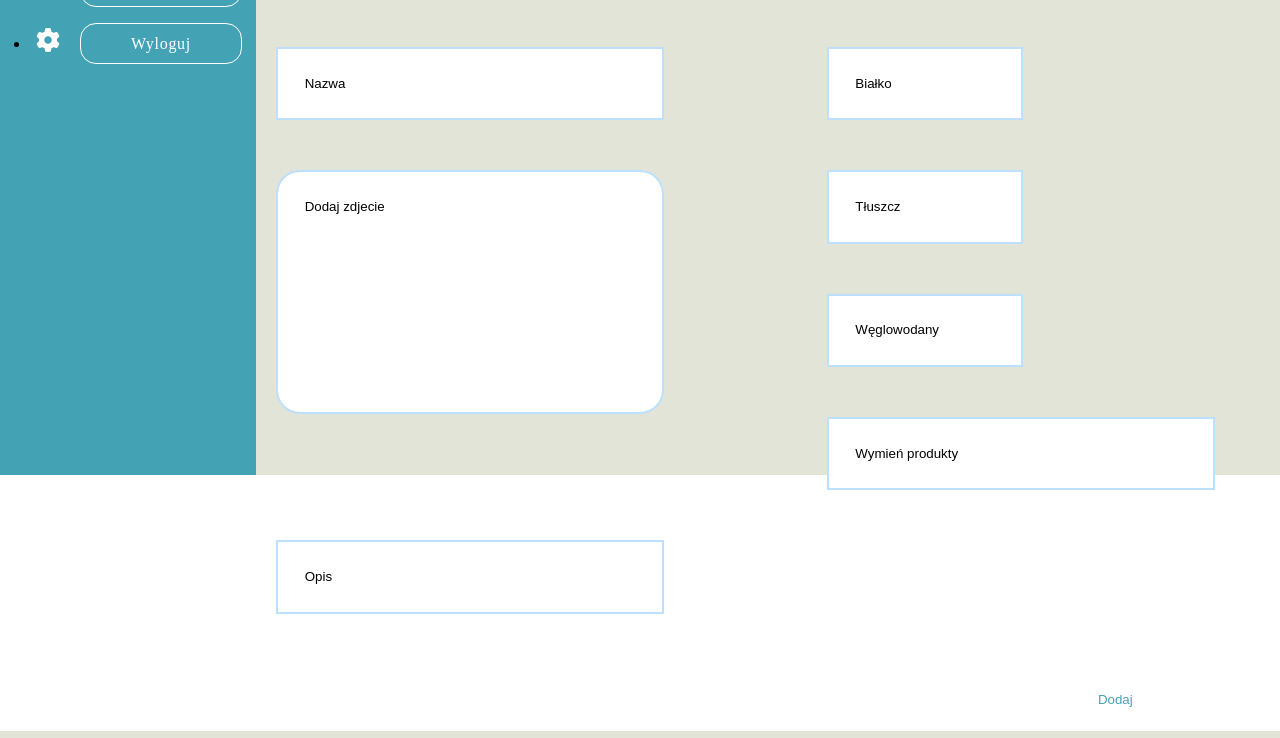
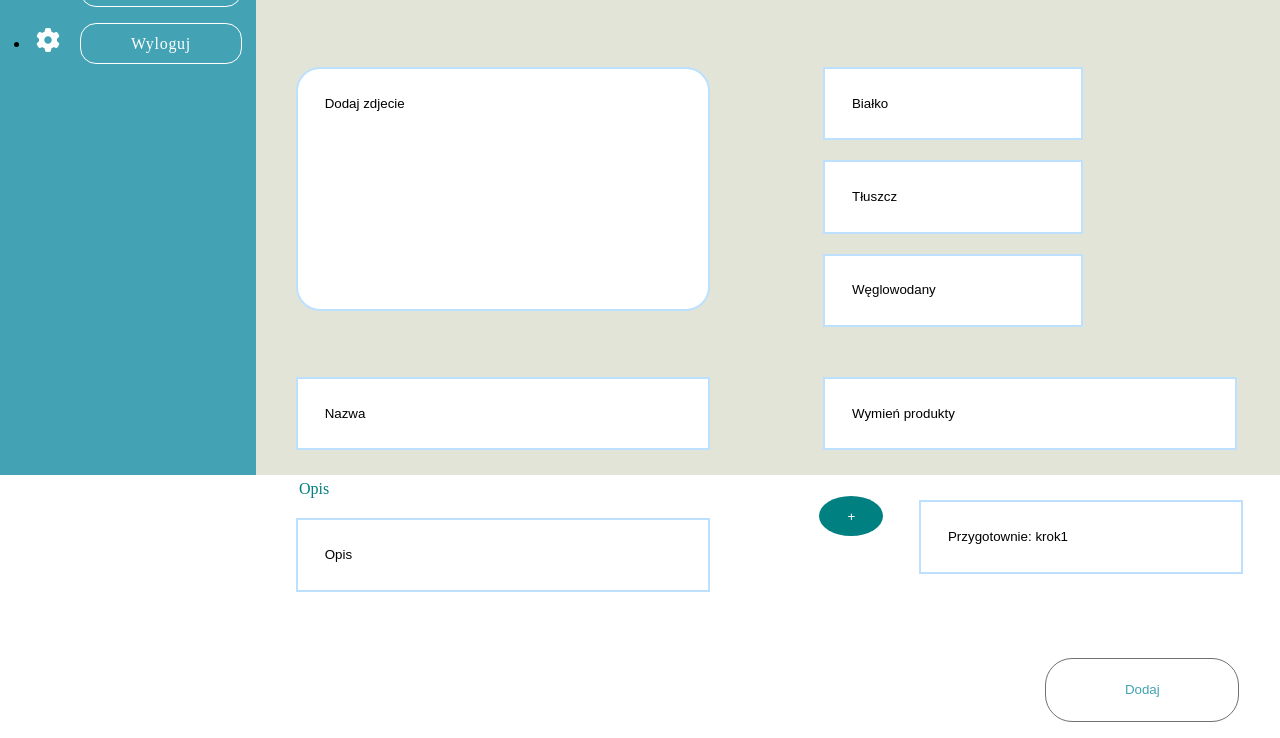
Before and after one commit to grzegorzpryjma99/Aplikacja-webowa, a PHP site: page /public/views/add.html in a window 1280 px wide. Shown: the part 325-1063 px from the top of the page. Run offline with PHP 8.4, Linux system fonts and the light colour scheme; some libraries are stand-ins or nearby versions.

Commit message:
add page for phone

```diff
--- a/public/css/add.css
+++ b/public/css/add.css
@@ -1,6 +1,4 @@
 .add{
-    display: grid;
-    color: teal;
     /*
     grid-template-columns: 1fr 1fr;
     grid-template-rows: auto;
@@ -9,6 +7,9 @@
     "photo products"
     "description steps";
     */
+    display: grid;
+    color: teal;
+    margin: 20px;
     grid-template-columns: repeat(12, [col-start] 1fr);
     grid-gap: 10px;
 
@@ -19,81 +20,91 @@
   }
 
 .name{
-    grid-column: col-start 1/ span 4;
-    grid-row: 1;
+    grid-column: col-start 1/ span 6;
+    grid-row: 2;
 }
 
+.input {
+    background-color: transparent;
+    border: none;
+    border-bottom: 1px solid white;
+    padding: 1em;
+    margin: 0em;
+    width: -webkit-fill-available;
+}
 .name>div{
     background-color: white;
-    width: 30vw;
-    height: 10wh;
+    width: 32vw;
     margin: 20px;
     border: 2px solid #BCE0FD;
 
 }
 
 .photo{
-    grid-column: col-start 1/ span 4;
-    grid-row: 2/5;
+    grid-column: col-start 1/ span 6;
+    grid-row: 1;
 }
 
 .photo>div{
     background-color: white;
     border-radius: 24px;
     margin: 20px;
-    width: 30vw;
+    width: 32vw;
     height: 30vh;
     border: 2px solid #BCE0FD;
 }
 
 .description{
-    grid-column: col-start 1/ span 4;
-    grid-row: 5;
+    grid-column: col-start 1/ span 6;
+    grid-row: 3;
+
 }
 
 .description>div{
     background-color: white;
-    width: 30vw;
+    width: 32vw;
     height: 10wh;
     margin: 20px;
     border: 2px solid #BCE0FD;
 }
 
+.makro{
+    grid-column: col-start 8/ span 4;
+    grid-row: 1/2;
+}
+
 .protein{
-    grid-column: col-start 8 / span 10 ;
+    grid-column: col-start 8 / span 4 ;
     grid-row: 1/2;
 }
 
 .protein>div{
     background-color: white;
-    width: 15vw;
-    height: 10wh;
+    width: 20vw;
     margin: 20px;
     border: 2px solid #BCE0FD;
 }
 
 .fat{
-    grid-column: col-start 8 / span 10 ;
+    grid-column: col-start 8 / span 4 ;
     grid-row: 2;
 }
 
 .fat>div{
     background-color: white;
-    width: 15vw;
-    height: 10wh;
+    width: 20vw;
     margin: 20px;
-    border: 2px solid #BCE0FD;
+    border: 2px solid #BCE0FD
 }
 
 .carbs{
-    grid-column: col-start 8 / span 10 ;
+    grid-column: col-start 8 / span 4 ;
     grid-row: 3;
 }
 
 .carbs>div{
     background-color: white;
-    width: 15vw;
-    height: 10wh;
+    width: 20vw;
     margin: 20px;
     border: 2px solid #BCE0FD;
 }
@@ -101,32 +112,151 @@
 
 .products{
     grid-column: col-start 8 / span 10 ;
-    grid-row: 4;
+    grid-row: 2;
 }
 
 .products>div{
     background-color: white;
-    width: 30vw;
-    height: 10wh;
+    width: 32vw;
     margin: 20px;
     border: 2px solid #BCE0FD;
 }
 
 .steps{
     grid-column: col-start 8 / span 11 ;
-    grid-row: 5;
+    grid-row: 3;
 
 }
 
-.steps>div>{
+.circle>button{
+    margin: 16px;
+    width: 5vw;
+    height: 5vh;
+    background-color: teal;
+    color: white;
+    border-radius: 100%;
+}
+
+
+.dodaj{
+    grid-column: col-start 11 / span 11 ;
+    grid-row: 6;
+    background: #FFFFFF 0% 0% no-repeat padding-box;
+    border: 1px solid #707070;
+    border-radius: 27px;
+    width: 15vw;
+    border: 1px solid #707070;
+    color: #43A3B4;
+    margin: 1em;
+    line-height: 2.5em;
+    text-align: center;
+}
+
+
+
+.steps{
+    display: flex;
+}
+
+.steps1>div {
     background-color: white;
-    width: 30vw;
-    height: 10wh;
+    width: 25vw;
     margin: 20px;
     border: 2px solid #BCE0FD;
 }
 
-.dodaj{
-    grid-column: col-start 11 / span 11 ;
-    grid-row: 6;
+.napis{
+
+    margin: 23px;
 }
+
+.napis1{
+    display: none;
+}
+
+@media only screen and (max-device-width: 420px){
+    .add{
+        display: flex;
+        flex-direction: column;
+
+    }
+
+    .name>div{
+        margin-right: auto;
+        margin-left: auto;
+        width: 88vw;
+    }
+
+    .photo>div{
+        margin-right: auto;
+        margin-left: auto;
+        width: 88vw;
+    }
+
+    .description>div{
+        margin-right: auto;
+        margin-left: auto;
+        width: 88vw;
+        height: 20vh;
+    }
+
+    .products>div{
+        margin-right: auto;
+        margin-left: auto;
+        width: 88vw;
+
+    }
+
+    .dodaj{
+        margin-right: auto;
+        margin-left: auto;
+        width: 88vw;
+    }
+
+    .steps{
+        display: flex;
+        flex-direction: row;
+    }
+
+    .circle{
+        margin: auto;
+    }
+
+    .steps1{
+        margin-right: auto;
+        margin-left: auto;
+        width: 73vw;
+    }
+
+    .kroki{
+        margin-right: auto;
+        margin-left: auto;
+        width: 88vw;
+    }
+
+    .circle>button{
+        width: 12vw;
+        height: 7vh;
+    }
+
+    .makro{
+        display: flex;
+        flex-direction: row;
+    }
+    .napis1{
+        display: block;
+    }
+
+    .protein>div{
+        margin: 13px;
+        width: 25vw;
+    }
+    .fat>div{
+        margin: 13px;
+        width: 25vw;
+    }
+    .carbs>div{
+        margin: 13px;
+        width: 25vw;
+    }
+}
--- a/public/views/add.html
+++ b/public/views/add.html
@@ -8,7 +8,7 @@
 
 <body>
 <div class="base-container">
-    <nav>
+    <nav class="site-nav">
         <img src="../img/logov2.svg">
         <u1>
             <li>
@@ -29,8 +29,11 @@
             </li>
         </u1>
     </nav>
-    <main>
+    <main class="main">
         <header>
+            <div class="hamburger">
+                <button class="hamburger">Menu</button>
+            </div>
             <div class="tekst">
                 Dodaj przepis...
             </div>
@@ -53,12 +56,16 @@
             </form>
 
             <form class= "description"action="">
+                <h class = "napis">Opis</h>
                 <div>
                     <input type="text" value="Opis" name="description" />
                 </div>
             </form>
+            <h class = "napis1">Jakie makro ma twój posiłek? (100g)</h>
+            <div class= "makro">
 
                 <form class="protein"action="">
+
                     <div>
                         <input type="text" value="Białko" name="protein" />
                     </div>
@@ -73,6 +80,7 @@
                         <input type="text" value="Węglowodany" name="carbs" />
                     </div>
                 </form>
+            </div>
 
 
             <form class="products"action="">
@@ -82,14 +90,12 @@
             </form>
 
             <div class="steps">
-                <form class="steps1"action="">
-                    <div>
-                        <input type="text" value="" name="step1" />
-                    </div>
-                </form>
-                <form class="steps2"action="">
-                    <div>
-                        <input type="text" value="" name="step2" />
+
+                <div class = "circle"> <button type="submit">+</button></div>
+                <form class="steps1" action="">
+
+                    <div class="kroki">
+                        <input type="text" value="Przygotownie: krok1" name="step1" />
                     </div>
                 </form>
             </div>
```
Also changed, not shown: public/img/logophone.svg (added). Lines whose indentation alone changed are shown as unchanged.
